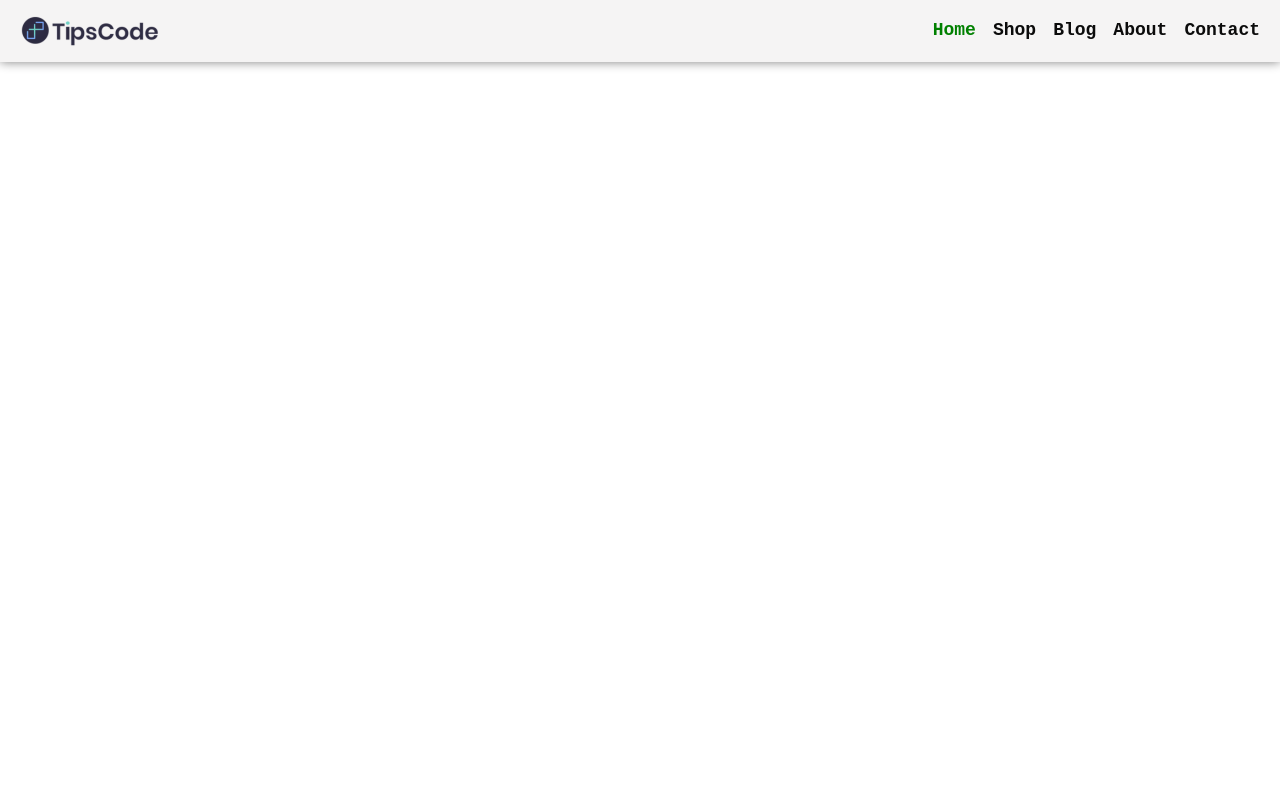
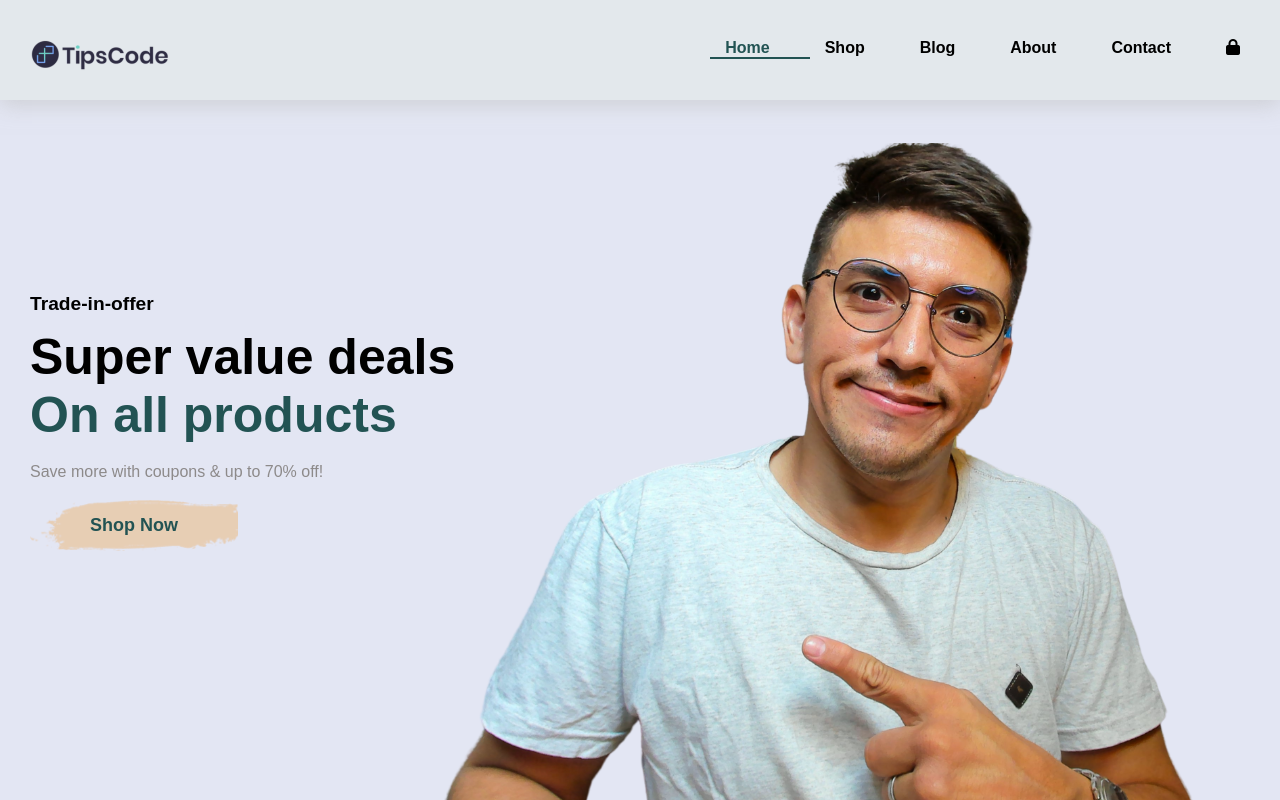
Before and after one commit to Juliasil/Atividade_TipShopt, a plain HTML site: page index.html in a window 1280 px wide. Drawn offline with Linux system fonts and the light colour scheme.

Commit message:
Adding colors to the layout

```diff
--- a/index.html
+++ b/index.html
@@ -1,5 +1,5 @@
 <!DOCTYPE html>
-<html lang="pt-br">
+<lang="pt-br">
 
     <head>
         <meta charset="UTF-8">
@@ -11,11 +11,17 @@
     </head>
 
     <body>
-        <heder class="header">
+        <header>
+            <div class="header">
+                <div class="logo">
+                    <div class="logoimg">
                         <img src="./img/logo-loja-tips.png" alt="logo-loja-tips">
+                    </div>
+                </div>
+                <div class="menu">
                     <nav>
-                <ul class="menu">
-                    <li>
+                        <ul>
+                            <li class="active">
                                 <a href="#" class="home">Home</a>
                             </li>
                             <li>
@@ -30,10 +36,27 @@
                             <li>
                                 <a href="#">Contact</a>
                             </li>
+                            <li>
+                                <a href="#" class="secure"><i class="fas fa-lock"></i></a>
+                            </li>
                         </ul>
                     </nav>
-        </heder>
+                </div>
+            </div>
+        </header>
+        <section class="banner">
+            <div class="sliders">
+                <div class="slide">
+                    <div class="slidearea">
+                        <p class="trade-in-offer">Trade-in-offer</p>
+                        <h1>Super value deals</br> <span>On all products</span></h1>
+                        <p class="off">Save more with coupons & up to 70% off!</p>
+                        <button class="shop-now-button">Shop Now</button>
+                    </div>
+                </div>
+            </div>
+        </section>
+
         <script src="script.js"></script>
     </body>
-
 </html>
--- a/style.css
+++ b/style.css
@@ -1,52 +1,141 @@
-*{
+* {
   margin: 0;
   padding: 0;
   box-sizing: border-box;
-  font-family: 'Courier New', Courier, monospace;
 }
 
+body {
+  font-family: 'Font Awesome', sans-serif;
+}
+header {
+  height: 100px;
+  background-color:#e2e8ecf5;
+  position: relative;
+  box-shadow: 0 5px 20px rgba(189, 188, 188, 0.555);
+
+}
+main {
+  position: relative;
+  top: -10px;
+}
 .header {
-  display:flex;
-  justify-content: space-between;
+  max-height: 1140px;
+  height: 100px;
+  margin: auto;
+  display: flex;
   align-items: center;
-  width: 100%vw;
-  height: 100%vh;
-  background-color: rgba(236, 233, 233, 0.514);
-  box-shadow: 0 0 10px gray;
-  padding: 0 20px;
+
+}
+
+.logo {
+width: 100px;
+margin-top: 10px;
+}
+
+.logoimg {
+  width: 40px;
+  height: 40px;
+  display: flex;
+  align-items: center;
+  margin-left: 30px;
 
 }
 
 .menu {
+  flex: 1;
+  display: flex;
+  justify-content: flex-end;
+}
+
+.menu ul,
+.menu li {
   list-style: none;
+}
+
+.menu ul {
   display: flex;
-  margin-top: 20px;
-  padding: 0;
 }
 
 .menu li a {
-  padding: 17px;
+  color: #000000;
+  font-weight: bold;
   text-decoration: none;
-  color: #0b0b0b;
-  font-weight: bold;
-  font-size: 18px;
-  position: relative;
+  padding-left: 15px;
+  padding-right: 40px;
+  display: flex;
+  align-items: center;
+  border-bottom:5px solid #fdfdfd00 ;
+}
+
+.menu li.active a {
+  border-bottom: 2px solid #225353;
+
+}
+
+.menu li a:hover {
+  border-bottom: 2px solid #225353;
+}
+
+.active a.home {
+  color: #225353;
 }
 
 
-.menu a::after {
-  content: "";
-  display: block;
-  width: 0;
-  height: 2px;
-  background: green;
-  transition: width 0.3s;
+.banner {
+  height:calc(100vh - 100px);
+  background-color:#333;
+  background-image:url('./img/hero-alisson.png') ;
+  background-size: cover;
+  background-position:center;
+  overflow: hidden;
 }
 
-.menu a:hover::after {
-  width: 100%;
+.banner .slidearea {
+  display: flex;
+  flex-direction: column;
+  justify-content: flex-start;
+  height: 100%;
+  align-items: flex-start;
+  color: #000000;
+  margin-top: 180px;
+  margin-left: 30px;
+}
+.banner .trade-in-offer {
+  line-height: 2.5; /* Ajuste o valor conforme necessário */
+  font-weight: 600;
+  font-size: larger;
+  font-style: normal;
 }
 
-.menu a.home {
-  color: green;
+.banner .off {
+  line-height: 3.5;
+  font-weight: 100;
+  color: rgb(141, 138, 138);
 }
+
+.banner h1 {
+  font-weight: bold;
+  font-size: 50px;
+
+}
+
+.banner h1 span {
+  color: #225353;
+}
+
+.shop-now-button {
+  background-image: url('./img/button.png');
+  background-size: cover;
+  background-color: transparent;
+  color: #225353;
+  font-size: 18px;
+  font-weight: bold;
+  padding: 15px 60px;
+  border: none;
+  cursor: pointer;
+  transition:background-color 0.3s ease;
+}
+
+.shop-now-button:hover {
+  background-color: #adffdd54; /* cor de fundo ao passar o mouse */
+}
```
Lines whose indentation alone changed are shown as unchanged.
